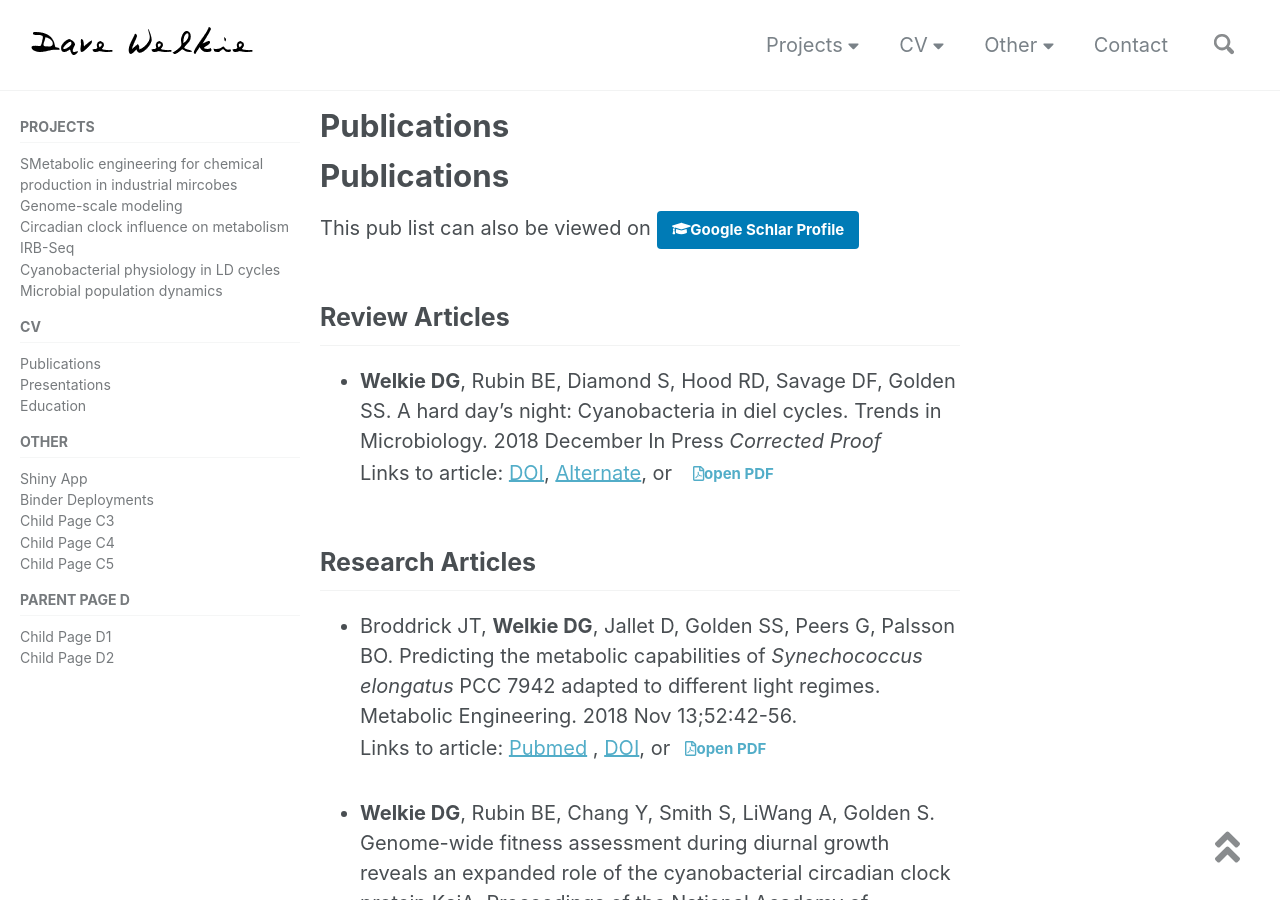
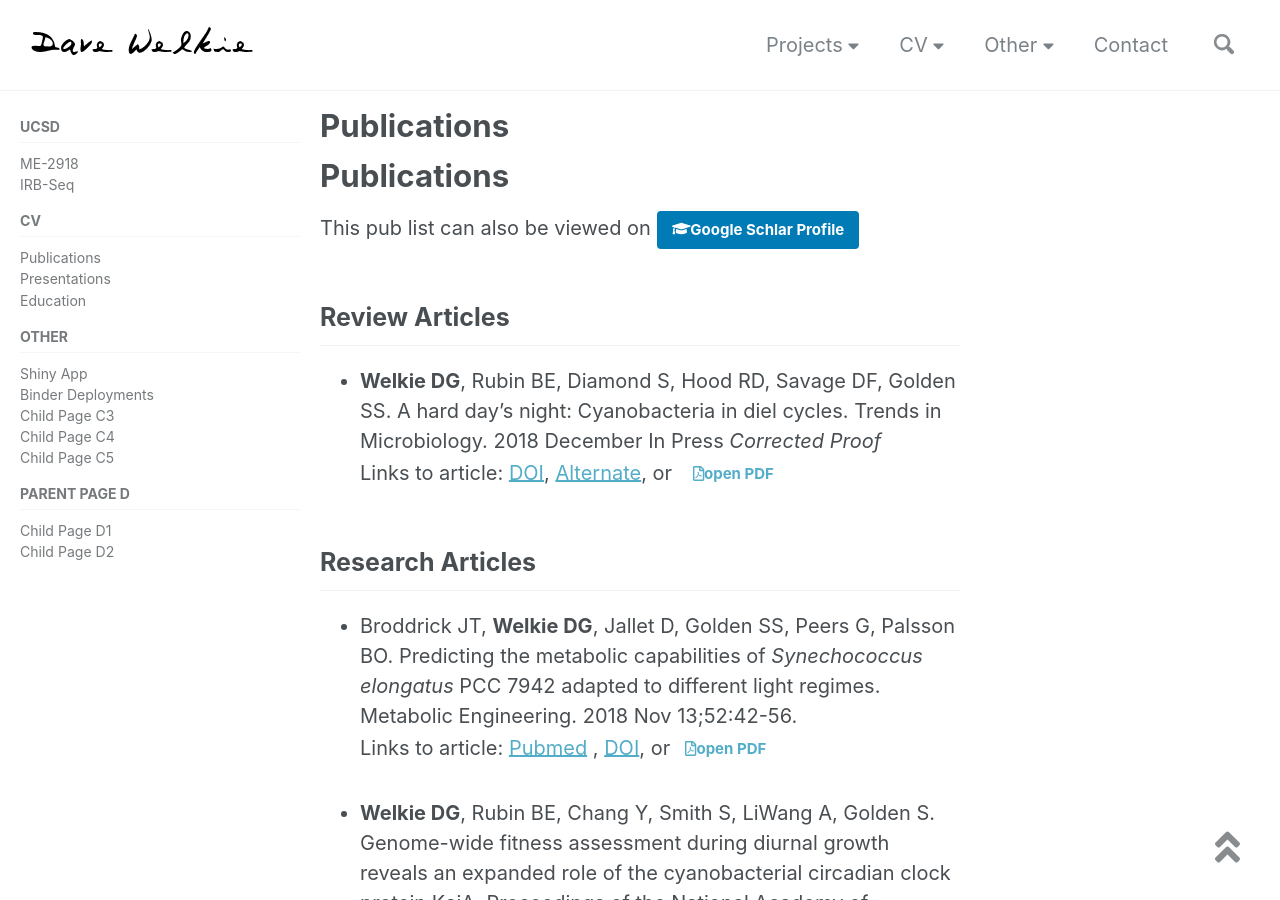
Before and after one commit to dwelkie/dwelkie.github.io, a Jekyll site: the page built from _pages/CV.md, in a window 1280 px wide and 900 px high. Built offline with Jekyll 4.4.1, drawn with Linux system fonts in a browser that asks for light colours; nearby versions of some CDN libraries; our own code applies the rules of GitHub Pages for plain Markdown files.

Commit message:
Update navigation.yml

```diff
--- a/_data/navigation.yml
+++ b/_data/navigation.yml
@@ -41,20 +41,17 @@ main:
 
 # documentation links
 docs:
-  - title: "Projects"
+  - title: "UCSD"
     children:
-      - title: "SMetabolic engineering for chemical production in industrial mircobes"
+      - title: "ME-2918"
+        url: /CV/
+      - title: ""
         url: /
-      - title: "Genome-scale modeling"
-        url: /
-      - title: "Circadian clock influence on metabolism"
+      - title: ""
         url: /
       - title: "IRB-Seq"
         url: /
-      - title: "Cyanobacterial physiology in LD cycles"
-        url: /
-      - title: "Microbial population dynamics"
-        url: /
+
   - title: "CV"
     children:
       - title: "Publications"
```
